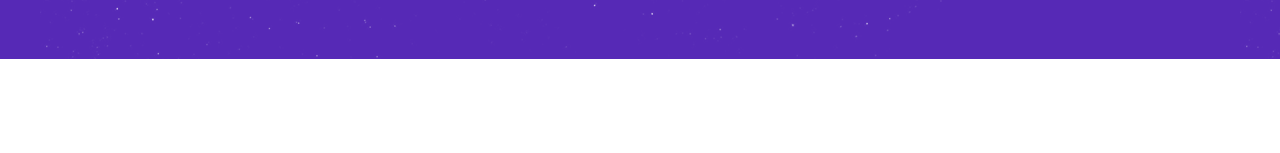
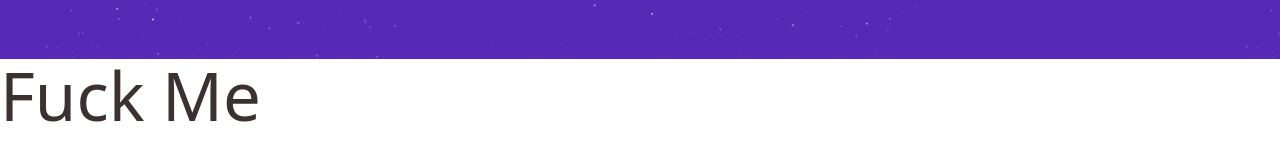
Before and after one commit to Erxes-inc/Erxes.io-Front-End, a plain HTML site: page team.html in a window 1280 px wide. Shown: the part 4187-4340 px from the top of the page. Before the commit the page ends 4246 px from the top, so only its background shows below. Drawn offline with nearby package versions, Linux system fonts and the light colour scheme; files that its build step writes are made by us from their sources; files whose address does not match are found by name.

Commit message:
Update team.html

```diff
--- a/team.html
+++ b/team.html
@@ -70,4 +70,5 @@ window.document.addEventListener('scroll', function () {
   }
 })</script><script src="../ajax.cloudflare.com/cdn-cgi/scripts/7089c43e/cloudflare-static/rocket-loader.min.js" data-cf-settings="7ee40ebfef5d1242c24eedcc-|49" defer=""></script></body>
 <!-- Mirrored from erxes.io/team by HTTrack Website Copier/3.x [XR&CO'2014], Mon, 20 Apr 2020 10:15:21 GMT -->
+   <h1>  Fuck Me </h1>
 </html>
```
